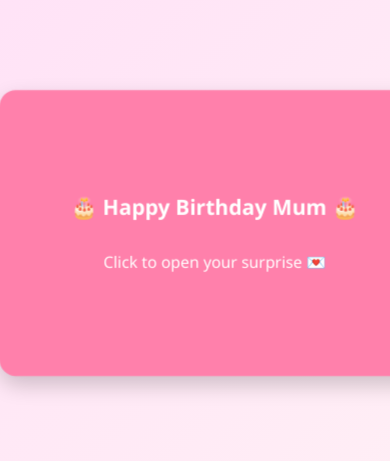
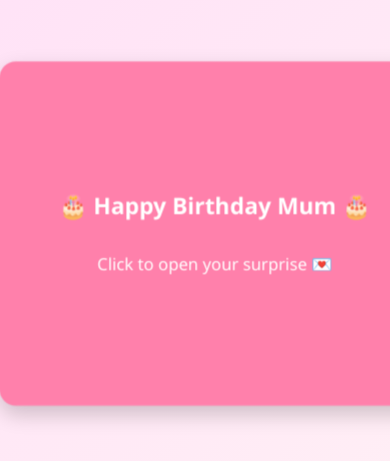
Before and after one commit to ebuk-ka/birthday-card, a plain HTML site: page index.html in a window 390 px wide. Shown: the part 219-680 px from the top of the page. Drawn offline with Linux system fonts and the light colour scheme.

Commit message:
updated design and styles

```diff
--- a/style.css
+++ b/style.css
@@ -16,13 +16,7 @@ body {
   padding: 10px;
 }
 
-.card {
-  width: 90%;
-  max-width: 350px;
-  aspect-ratio: 16 / 10; /* keeps proportion */
-  perspective: 1000px;
-  cursor: pointer;
-}
+
 
 .card-inner {
   width: 100%;
@@ -115,3 +109,30 @@ canvas#confetti {
   left: 0;
   pointer-events: none;
 }
+/* ...existing code... */
+@media (max-width: 600px) {
+  .card {
+    max-width: 95vw;
+    height: 70vw;
+    max-height: 350px;
+  }
+  .card-front h1, .card-back h2 {
+    font-size: 1.3rem;
+  }
+  .card-front p, .card-back p, .signature {
+    font-size: 0.95rem;
+  }
+  .card-inner {
+    min-height: 250px;
+  }
+}
+
+canvas#confetti {
+  position: fixed;
+  top: 0; left: 0;
+  width: 100vw;
+  height: 100vh;
+  pointer-events: none;
+  z-index: 10;
+}
+/* ...existing code... */
```
